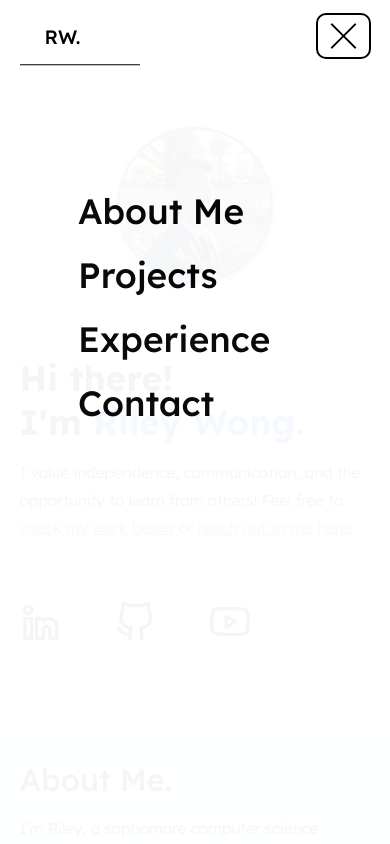
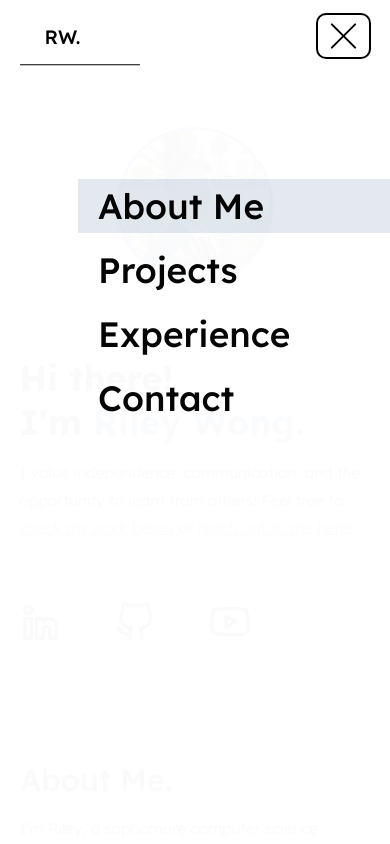
Before and after one commit to rileywong311/Personal-Website, a Vue app: page / in a window 390 px wide. Both pictures are taken after a click on the element 343 px from the left and 35 px from the top of the page. Shown: the top 844 px of the page. Built offline with nearby package versions, Linux system fonts and the light colour scheme.

Commit message:
Mobile navbar styling

```diff
--- a/src/components/Navbar.vue
+++ b/src/components/Navbar.vue
@@ -24,16 +24,16 @@
   </nav>
   <div id="nav-list" :class="{change: showNav }">
     <ul>
-      <li v-show="showNav">
+      <li v-show="showNav" :class="{current: currentSection == sections.about}">
         <span @click="toAboutMe">About Me</span>
       </li>
-      <li v-show="showNav">
+      <li v-show="showNav" :class="{current: currentSection == sections.projects}">
         <span @click="toProjects">Projects</span>
       </li>
-      <li v-show="showNav">
+      <li v-show="showNav" :class="{current: currentSection == sections.experience}">
         <span @click="toExperience">Experience</span>
       </li>
-      <li v-show="showNav">
+      <li v-show="showNav" :class="{current: currentSection == sections.contact}">
         <span @click="toContact">Contact</span>
       </li>
     </ul>
@@ -129,6 +129,7 @@ export default {
   cursor: pointer;
 }
 
+
 .nav-link {
   margin: 10px;
   padding: 4px 25px 4px;
@@ -144,7 +145,7 @@ export default {
   cursor: pointer;
 }
 
-.current {
+.nav-link.current {
   background: var(--secondary);
   color: white;
 }
@@ -201,12 +202,17 @@ export default {
 
 #nav-list li {
   font-size: 2rem;
-  margin: 20px 0 20px;
+  margin: 10px 0 10px;
+  padding: 5px 20px 5px;
   font-weight: 500;
 }
 
+#nav-list li.current {
+  background: var(--background2);
+}
+
 .change#nav-list ul{
-  opacity: 0.96;
+  opacity: 0.98;
   visibility: visible;
 }
 
--- a/src/views/MainPage.vue
+++ b/src/views/MainPage.vue
@@ -18,11 +18,10 @@
     </div>
     <div class="bio-pic-container">
       <img src="@/assets/biopic.jpg" alt="Bio Picture" ref="heroImage" style="transition: 3s" class="bio-pic hidden" />
-      <!-- <button @click="load">Load</button> -->
     </div>
   </section>
 
-  <section id="AboutMe" style="scroll-margin-top: 100px;" class="about-me">
+  <section id="AboutMe" style="scroll-margin-top: 20vh;" class="about-me">
     <h2 id="SectionBreak" data-section-number="1" style="grid-column: 1; margin-bottom: auto">About Me.</h2>
     <div style="grid-column: 2">
       <p>
@@ -36,8 +35,8 @@
       <div style="width: 200px">
         <a href="documents/resume.pdf" target="_black" style="color: black; text-decoration: none">
           <div class="resume-link">
-            <div style="margin-top: 5px; margin-left: 35px; font-weight: 400; font-size: 1.75rem">Résumé</div>
-            <div style="margin-left: 32.5px">
+            <div style="margin-top: 5px; margin-left: 37.5px; font-weight: 400; font-size: 1.75rem">Résumé</div>
+            <div style="margin-left: 35px">
               <svg width="50px" height="50px">
                 <line x1="25%" y1="50%" x2="75%" y2="50%" style="stroke: black; stroke-width: 2px"/>
                 <line x1="50%" y1="25%" x2="50%" y2="75%" style="stroke: black; stroke-width: 2px"/>
@@ -91,7 +90,7 @@
 
 
 
-  <section id="Projects" style="scroll-margin-top: 100px; margin: 50px 0 50px; padding: 30px 5% 30px">
+  <section id="Projects" style="scroll-margin-top: 15vh; margin: 50px 0 50px; padding: 30px 5% 30px">
     <h2 id="SectionBreak" data-section-number="2" style="margin-bottom: 50px">Projects.</h2>
     <ProjectCard name="gourm.ai"
                  description="An AI-powered cooking assistant designed to simplify and enhance the culinary experience. I primarily worked on the frontend, but I also communicated prompts with the backend team as to parse GPT-4 effectively."
@@ -130,7 +129,7 @@
     <div id="SectionBreak" data-section-number="2" style="height: 25px"/>
   </section>
 
-  <section id="Experience" style="scroll-margin-top: 100px; margin: 50px 0 50px; padding: 30px 5% 50px; background: var(--background2)">
+  <section id="Experience" style="scroll-margin-top: 15vh; margin: 50px 0 50px; padding: 30px 5% 50px; background: var(--background2)">
     <h2 id="SectionBreak" data-section-number="3">Experience.</h2>
     <br />
     <div style="display: flex; flex-wrap: wrap; column-gap: 50px; row-gap: 25px">
@@ -203,13 +202,8 @@ export default {
       }
     }
   },
-  mounted() {
+  async mounted() {
     // intersection observer
-    document.onreadystatechange = function () {
-      if (document.readyState == "complete") {
-
-      }
-    }
     this.navObserver = new IntersectionObserver(entries => {
       if (entries[0].isIntersecting) {
         this.intersected = true;
@@ -235,9 +229,11 @@ export default {
     })
 
     this.load();
+
   },
   destroyed() {
-    this.observer.disconnect();
+    this.navObserver.disconnect();
+    this.sectionObserver.disconnect();
   },
   methods: {
     async toProjects() {
@@ -249,6 +245,7 @@ export default {
       element.scrollIntoView({behavior: 'smooth'});
     },
     async load() {
+      // await document.
       setTimeout( () => {
         this.$refs.heroHeading1.classList.remove('outside-screen');
         this.$refs.heroHeading2.classList.remove('outside-screen');
```
